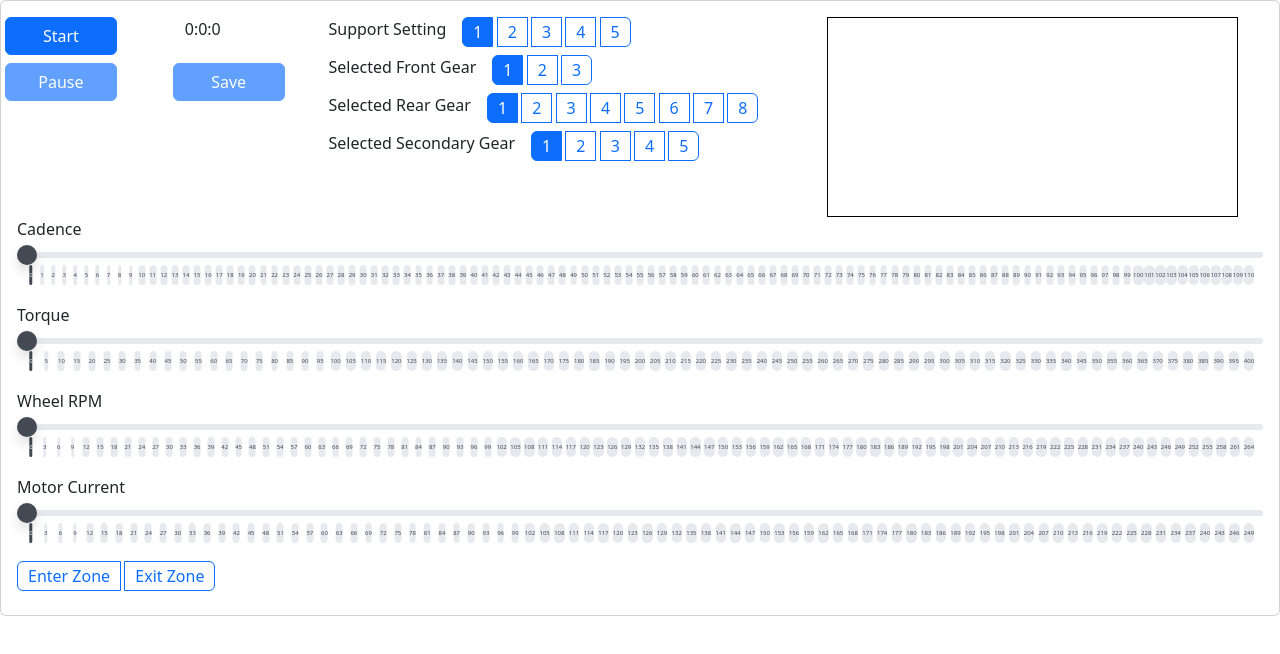
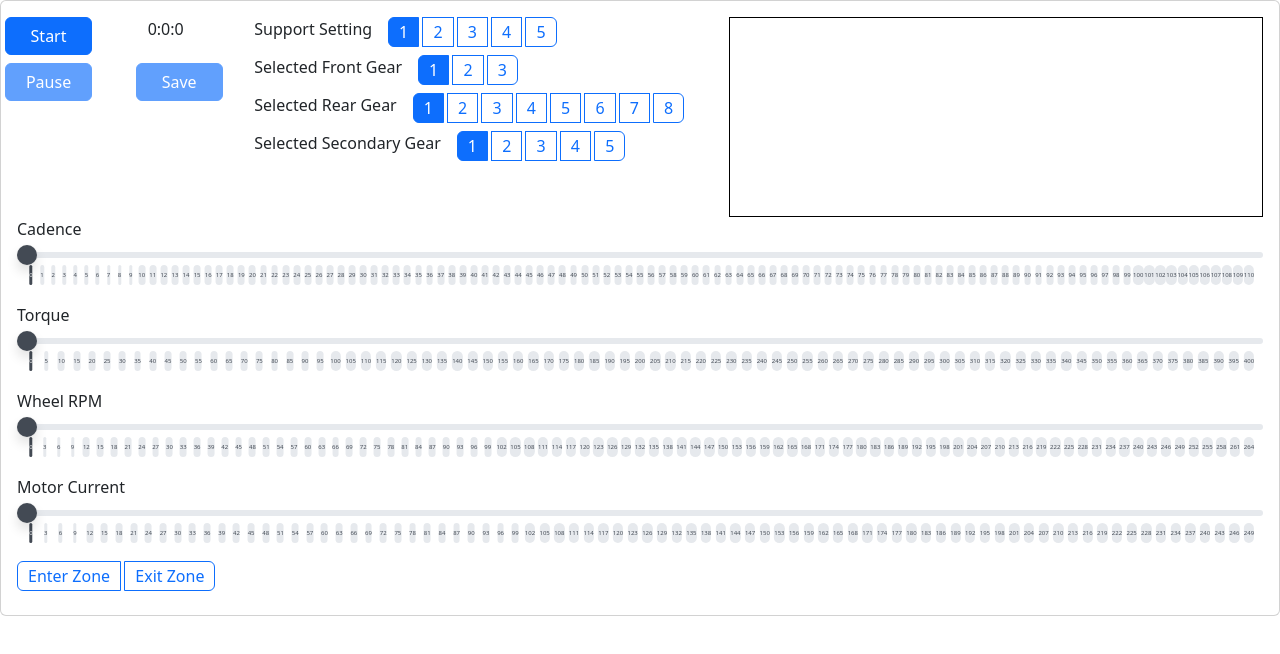
Before and after one commit to ProductFoundry/ebike-digital-twin, a website: page src/index.html in a window 1280 px wide. Drawn offline with nearby package versions, Linux system fonts and the light colour scheme.

Commit message:
Log width

```diff
--- a/src/lib/timer.js
+++ b/src/lib/timer.js
@@ -27,7 +27,7 @@ function startTimer(seconds, container) {
             // if( oncomplete) oncomplete();
         }
         const right = $(".right")[0];
-        $(right).append("<div>{ss: 0, sfg: 0, srg: 0, ssg: 0, cad: 0, tor:0, rpm: 0, curr: 0}</div>")
+        $(right).append("<div>"+m+":"+s+":"+mis+" - {ss: 0, sfg: 0, srg: 0, ssg: 0, cad: 0, tor:0, rpm: 0, curr: 0}</div>")
         return now;
     };
     obj.resume();
--- a/src/styles/app.css
+++ b/src/styles/app.css
@@ -126,7 +126,7 @@ label.btn {
 }
 
 .right {
-    width: 33%;
+    width: 45%;
     display: inline-block;
 }
 .middle {
@@ -145,6 +145,6 @@ label.btn {
 }
 
 .left {
-    width: 25%;
+    width: 20%;
     display: inline-block;
 }
```
